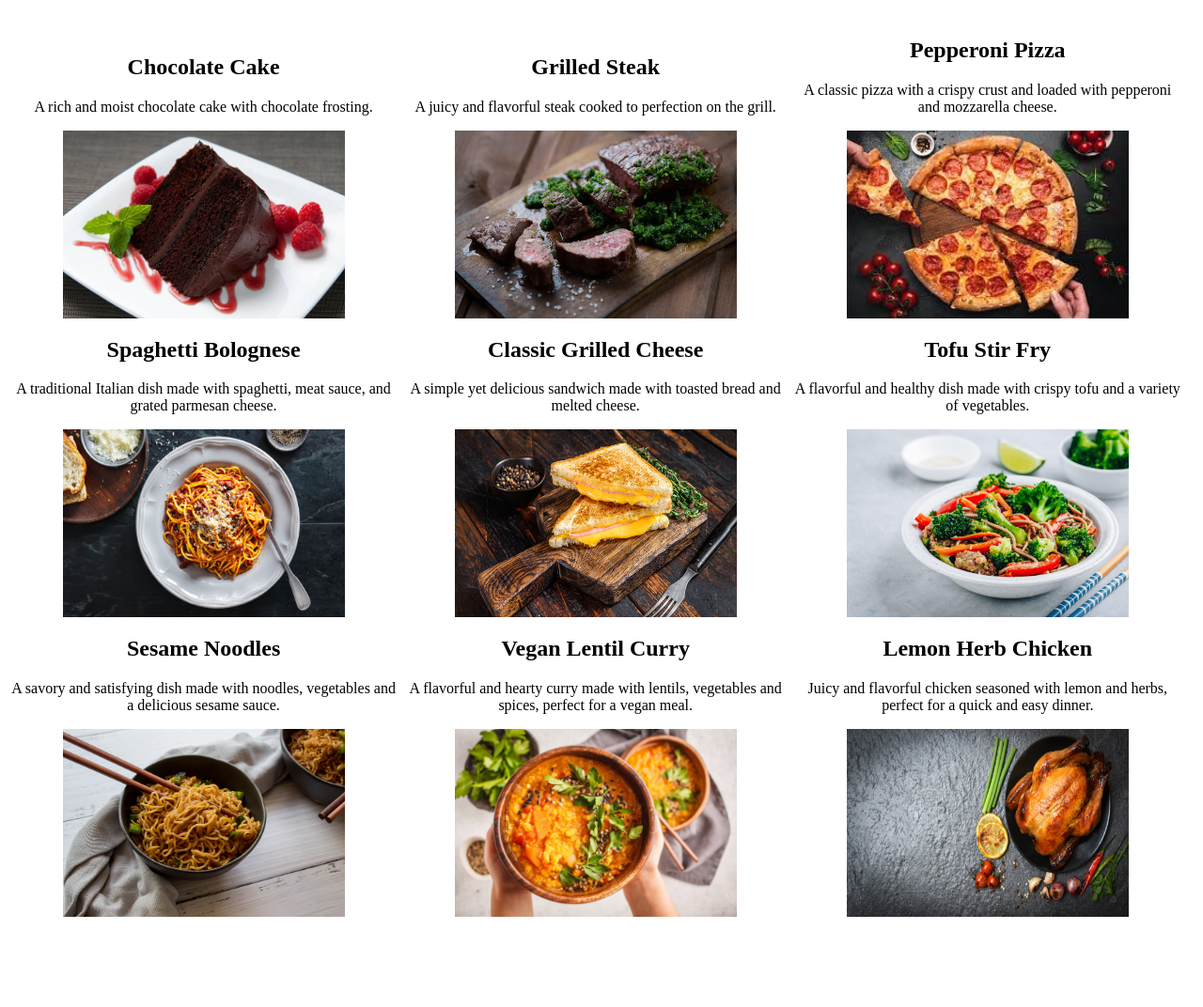
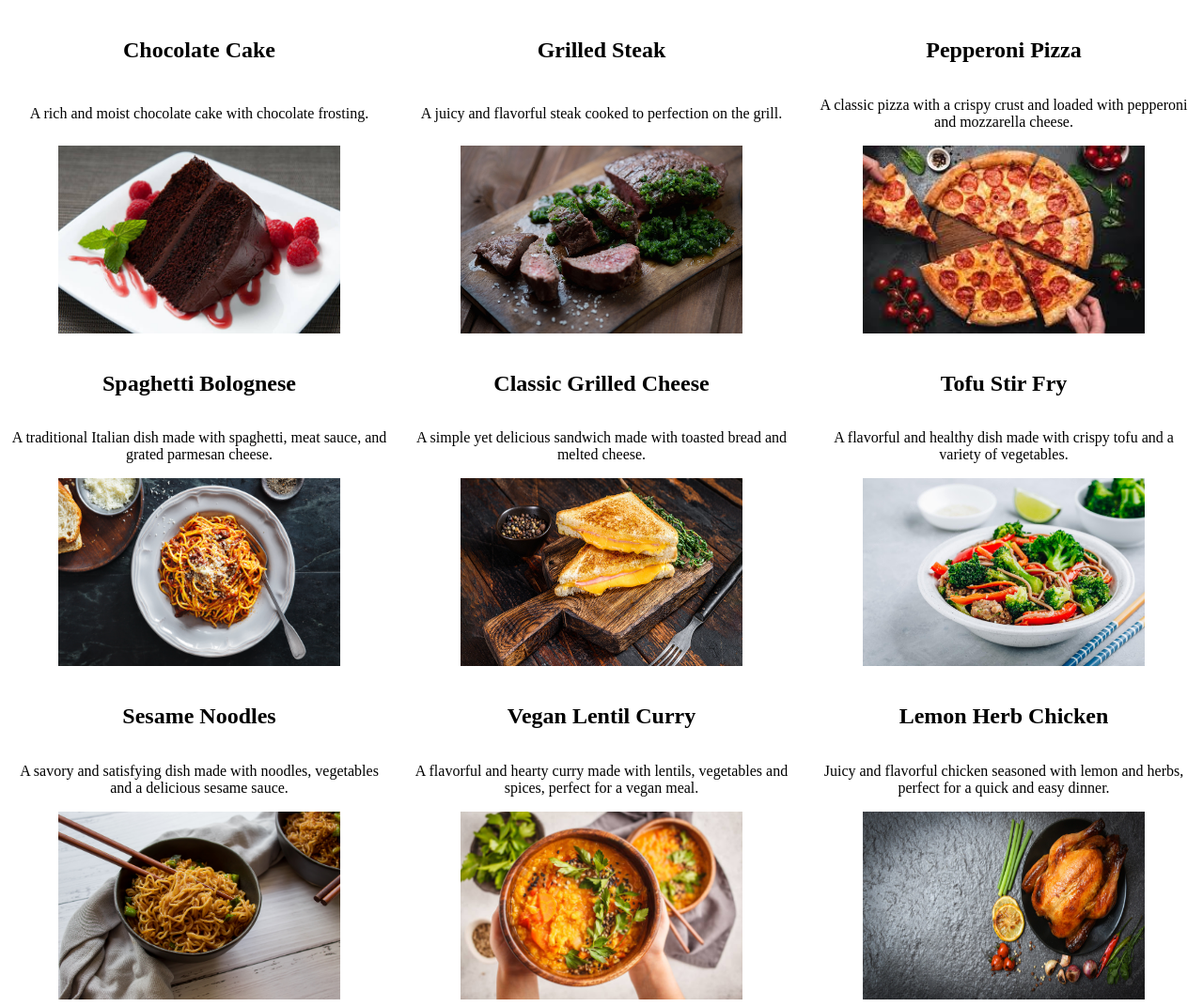
Before and after one commit to Yamairo/Challenge, a PHP site: page /recipes.html in a window 1280 px wide. Shown: the part 135-1207 px from the top of the page at 94% size. Before the commit the page ends 1111 px from the top, so only its background shows below. Run offline with PHP 8.4, Linux system fonts and the light colour scheme.

Commit message:
Recipe page changes

```diff
--- a/css/recipes.css
+++ b/css/recipes.css
@@ -9,20 +9,24 @@
   scrollbar-width: none;  /* Firefox */
 }
 .recipe-card {
-    display: inline-block;
-    width: 33%;
+  display: flex;
+  flex-direction: column;
   text-align: center;
+  align-items: center; /* align elements vertically */
+  justify-content: space-between; /* distribute elements evenly */
 }
+
+.recipe-cards-container {
+  display: grid;
+  grid-template-columns: repeat(1, 1fr); /* 3 columns with equal width */
+  grid-gap: 20px; /* add gap between columns */
+}
+
 .recipe-card img {
   width: auto;
   height: 30vh;
 }
 
-  @media (max-width: 600px) {
-    .recipe-card {
-      width: 100%;
-    }
-  }
 .recipe-card img {
   width: auto;
   height: 200px;
@@ -30,3 +34,10 @@
   margin: 0 auto;
   max-width: 300px;
 }
+
+/* for screens smaller than 768px wide */
+@media (min-width: 768px) {
+  .recipe-cards-container {
+    grid-template-columns: repeat(3, 1fr); /* 1 column */
+  }
+}
--- a/recipes.html
+++ b/recipes.html
@@ -38,10 +38,13 @@
             <h1>Recipes</h1>
     <div>
         <script>
-            // Obtain the JSON data from the "recipes.json" file
             fetch("recipes.json")
                 .then(response => response.json())
                 .then(recipes => {
+                    // Create a new div element with a class of "recipe-cards-container"
+                    const container = document.createElement("div");
+                    container.classList.add("recipe-cards-container");
+
                     // Iterate over the array of recipes
                     for (const recipe of recipes) {
                     // Extract the name, description, URL, and href of the recipe
@@ -50,7 +53,7 @@
                     // Create a new div element for the recipe card
                     const div = document.createElement("div");
                     div.classList.add("recipe-card");
-                  console.log("TESSSSSST")
+
                     // Add the name, description, and image to the recipe card
                     div.innerHTML = `
                         <h2>${name}</h2>
@@ -58,9 +61,11 @@
                         <a href="${href}"><img src="${url}" alt="${name}"></a>
                     `;
 
-                  // Append the recipe card to the document
-                  document.body.appendChild(div);
+                    // Append the recipe card to the container element
+                    container.appendChild(div);
                     }
+                    // Append the container element to the body of the document
+                    document.body.appendChild(container);
                 });
           </script>
     </div>
```
Lines whose indentation alone changed are shown as unchanged.
